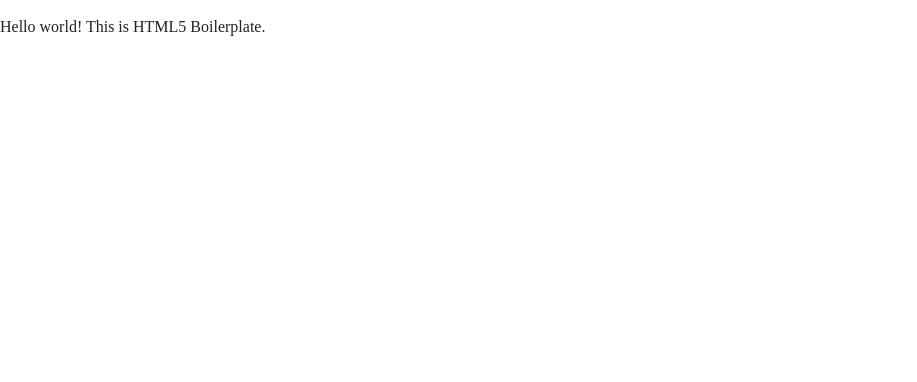
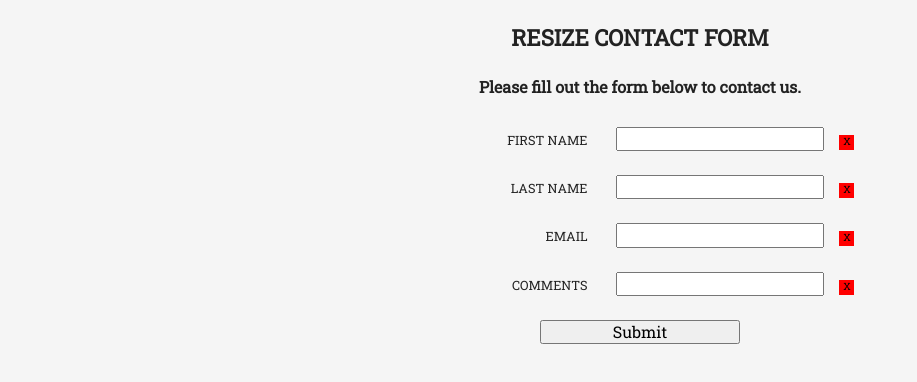
Before and after one commit to ccarter019/csnap, a plain HTML site: page index.html in a window 1280 px wide. Shown: the whole page, without its empty margins (0-917 px from the left). Drawn offline with nearby package versions, Linux system fonts and the light colour scheme.

Commit message:
Added contact form html and css

```diff
--- a/css/custom.css
+++ b/css/custom.css
@@ -0,0 +1,56 @@
+body {
+  background: #f5f5f5;
+  font-family: "Roboto Slab", serif;
+}
+
+.wrap {
+  width: 60%;
+  margin: 0 auto;
+  text-align: center;
+}
+
+.wrapTitle {
+  font-weight: bold;
+}
+
+.wrapTitle h3 {
+  text-transform: uppercase;
+  font-size: 140%;
+}
+
+.wrapForm {
+  width: 65%;
+  margin: 0 auto;
+}
+
+.wrapForm label {
+  text-transform: uppercase;
+  display: inline-block;
+  width: 150px;
+  text-align: right;
+  font-size: 0.8em;
+}
+
+.wrapForm input {
+  clear: both;
+  width: 200px;
+}
+
+.wrapForm label,
+.wrapForm input,
+.wrapForm textarea {
+  margin: 12px;
+}
+
+.iconA {
+  display: inline-block;
+  width: 15px;
+  height: 15px;
+  background: #ff0000;
+  font-size: 10px;
+}
+
+.iconA a {
+  color: #000000;
+  text-decoration: none;
+}
--- a/index.html
+++ b/index.html
@@ -1,41 +1,76 @@
-<!doctype html>
+<!DOCTYPE html>
 <html class="no-js" lang="">
+  <head>
+    <meta charset="utf-8" />
+    <title></title>
+    <meta name="description" content="" />
+    <meta name="viewport" content="width=device-width, initial-scale=1" />
 
-<head>
-  <meta charset="utf-8">
-  <title></title>
-  <meta name="description" content="">
-  <meta name="viewport" content="width=device-width, initial-scale=1">
-
-  <link rel="manifest" href="site.webmanifest">
-  <link rel="apple-touch-icon" href="icon.png">
+    <link rel="manifest" href="site.webmanifest" />
+    <link rel="apple-touch-icon" href="icon.png" />
     <!-- Place favicon.ico in the root directory -->
 
-  <link rel="stylesheet" href="css/normalize.css">
-  <link rel="stylesheet" href="css/main.css">
+    <link rel="stylesheet" href="css/normalize.css" />
+    <link rel="stylesheet" href="css/main.css" />
+    <link rel="stylesheet" href="css/custom.css" />
+    <link
+      href="https://fonts.googleapis.com/css?family=Roboto+Slab"
+      rel="stylesheet"
+    />
 
-  <meta name="theme-color" content="#fafafa">
+    <meta name="theme-color" content="#fafafa" />
   </head>
 
   <body>
     <!--[if IE]>
-    <p class="browserupgrade">You are using an <strong>outdated</strong> browser. Please <a href="https://browsehappy.com/">upgrade your browser</a> to improve your experience and security.</p>
+      <p class="browserupgrade">
+        You are using an <strong>outdated</strong> browser. Please
+        <a href="https://browsehappy.com/">upgrade your browser</a> to improve
+        your experience and security.
+      </p>
     <![endif]-->
 
     <!-- Add your site or application content here -->
-  <p>Hello world! This is HTML5 Boilerplate.</p>
+    <div class="wrap">
+      <div class="wrapTitle">
+        <h3>Resize Contact Form</h3>
+        <p>Please fill out the form below to contact us.</p>
+      </div>
+      <div class="wrapForm">
+        <form>
+          <label>First Name</label>
+          <input type="text" name="fname" value="" />
+          <div class="iconA"><a href="#">X</a></div>
+          <div class="clear"></div>
+          <label>Last Name</label>
+          <input type="text" name="lname" value="" />
+          <div class="iconA"><a href="#">X</a></div>
+          <div class="clear"></div>
+          <label>Email</label>
+          <input type="text" name="email" value="" />
+          <div class="iconA"><a href="#">X</a></div>
+          <div class="clear"></div>
+          <label>Comments</label>
+          <input type="text" name="comments" value="" />
+          <div class="iconA"><a href="#">X</a></div>
+          <div class="clear"></div>
+          <input type="Submit" name="Submit" value="Submit" />
+        </form>
+      </div>
+    </div>
     <script src="js/vendor/modernizr-3.7.1.min.js"></script>
-  <script src="https://code.jquery.com/jquery-3.4.0.min.js" integrity="sha256-BJeo0qm959uMBGb65z40ejJYGSgR7REI4+CW1fNKwOg=" crossorigin="anonymous"></script>
-  <script>window.jQuery || document.write('<script src="js/vendor/jquery-3.4.0.min.js"><\/script>')</script>
+    <script
+      src="https://code.jquery.com/jquery-3.4.0.min.js"
+      integrity="sha256-BJeo0qm959uMBGb65z40ejJYGSgR7REI4+CW1fNKwOg="
+      crossorigin="anonymous"
+    ></script>
+    <script>
+      window.jQuery ||
+        document.write(
+          '<script src="js/vendor/jquery-3.4.0.min.js"><\/script>'
+        );
+    </script>
     <script src="js/plugins.js"></script>
     <script src="js/main.js"></script>
-
-  <!-- Google Analytics: change UA-XXXXX-Y to be your site's ID. -->
-  <script>
-    window.ga = function () { ga.q.push(arguments) }; ga.q = []; ga.l = +new Date;
-    ga('create', 'UA-XXXXX-Y', 'auto'); ga('set','transport','beacon'); ga('send', 'pageview')
-  </script>
-  <script src="https://www.google-analytics.com/analytics.js" async defer></script>
   </body>
-
 </html>
```
Lines whose indentation alone changed are shown as unchanged.
